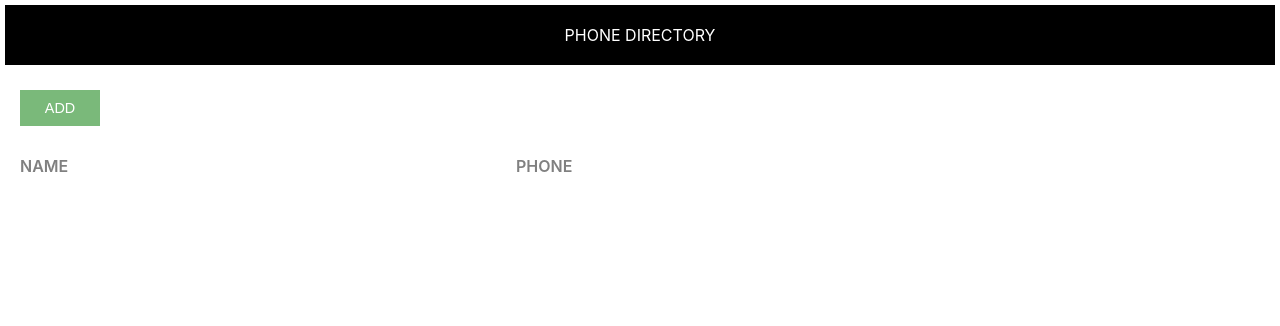
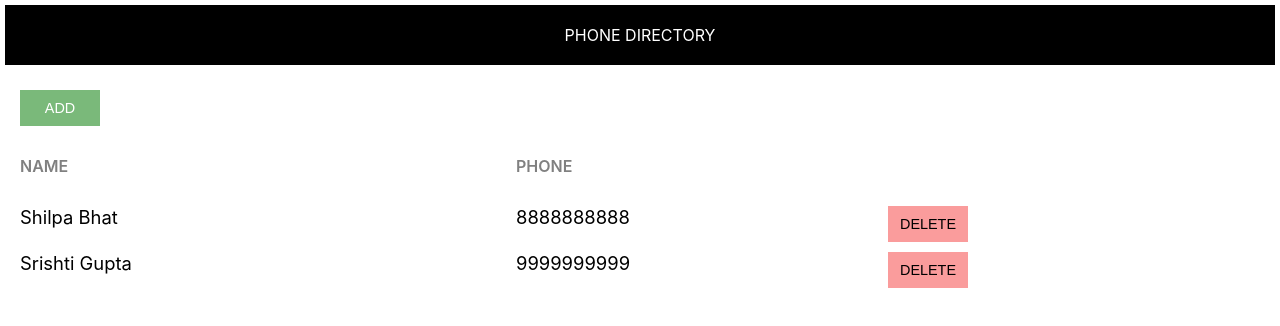
Before and after one commit to BirenBishnu/phone-directory, a React (Create React App) app: page / in a window 1280 px wide. Shown: the top 326 px of the page. Built offline with nearby package versions, Linux system fonts and the light colour scheme.

Commit message:
Added Delete button

```diff
--- a/src/App.css
+++ b/src/App.css
@@ -43,3 +43,8 @@
     color: #808080;
     text-transform: uppercase;
 }
+
+.delete-btn {
+    background: #fa9c9c;
+    color: #000;
+}
--- a/src/App.js
+++ b/src/App.js
@@ -1,9 +1,25 @@
+
 import React, { Component } from 'react';
 import Header from './Header.js';
 import './App.css';
 
 class App extends Component {
+
   render() {
+
+    let subscribers = [
+      {
+        id: 1,
+        name: "Shilpa Bhat",
+        phone: "8888888888"
+      },
+      {
+        id: 2,
+        name: "Srishti Gupta",
+        phone: "9999999999"
+      }
+    ];
+
     return (
       <div>
         <Header />
@@ -14,6 +30,18 @@
             <span className="grid-item name-heading">Name</span>
             <span className="grid-item phone-heading">Phone</span>
           </div>
+
+          {
+            subscribers.map(sub => {
+              return <div key={sub.id} className="grid-container">
+                <span className="grid-item">{sub.name}</span>
+                <span className="grid-item">{sub.phone}</span>
+                <span className="grid-item action-btn-container">
+                  <button className="custom-btn delete-btn">Delete</button>
+                </span>
+              </div>
+            })
+          }
         </div>
       </div>
     );
```
